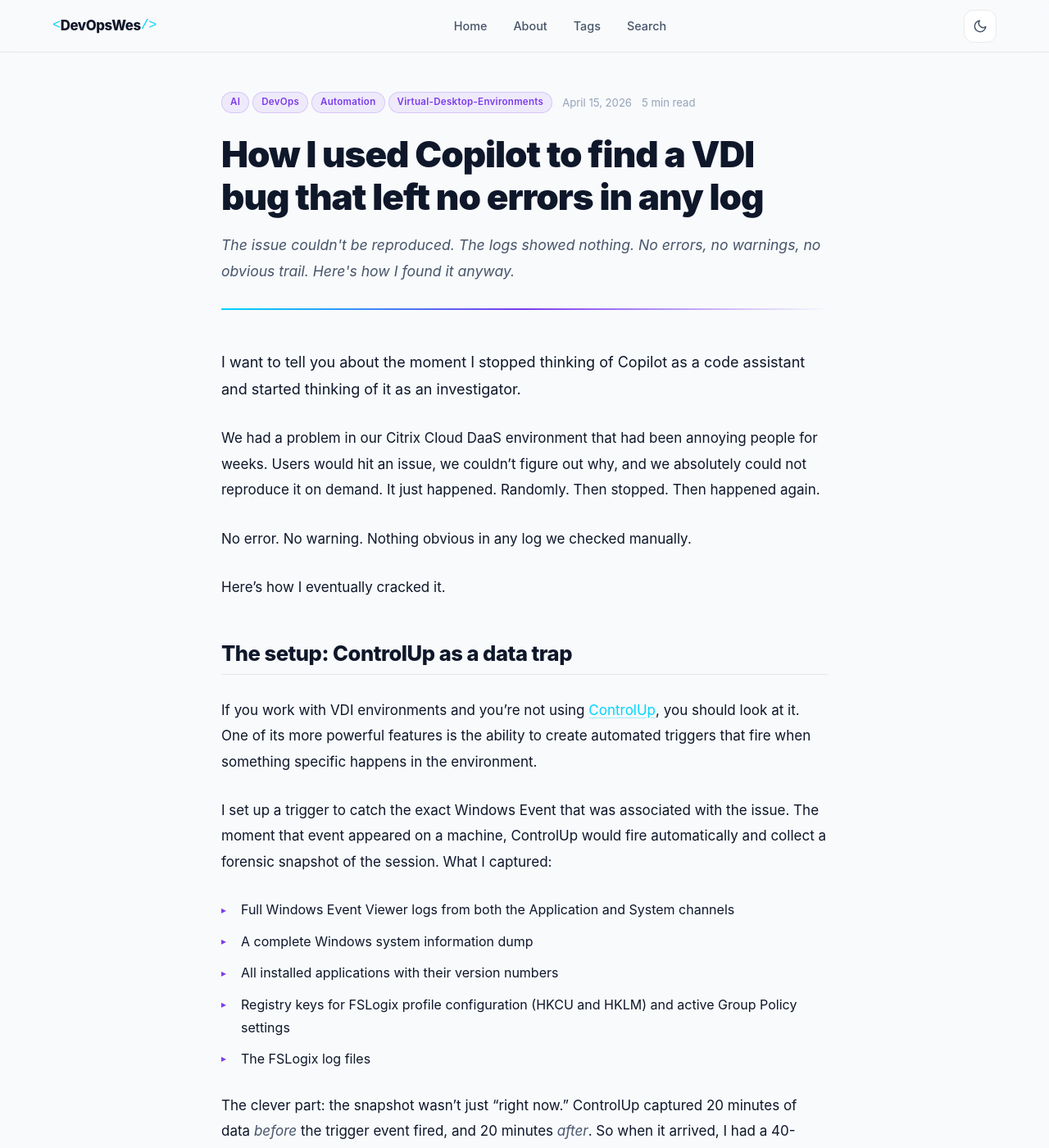
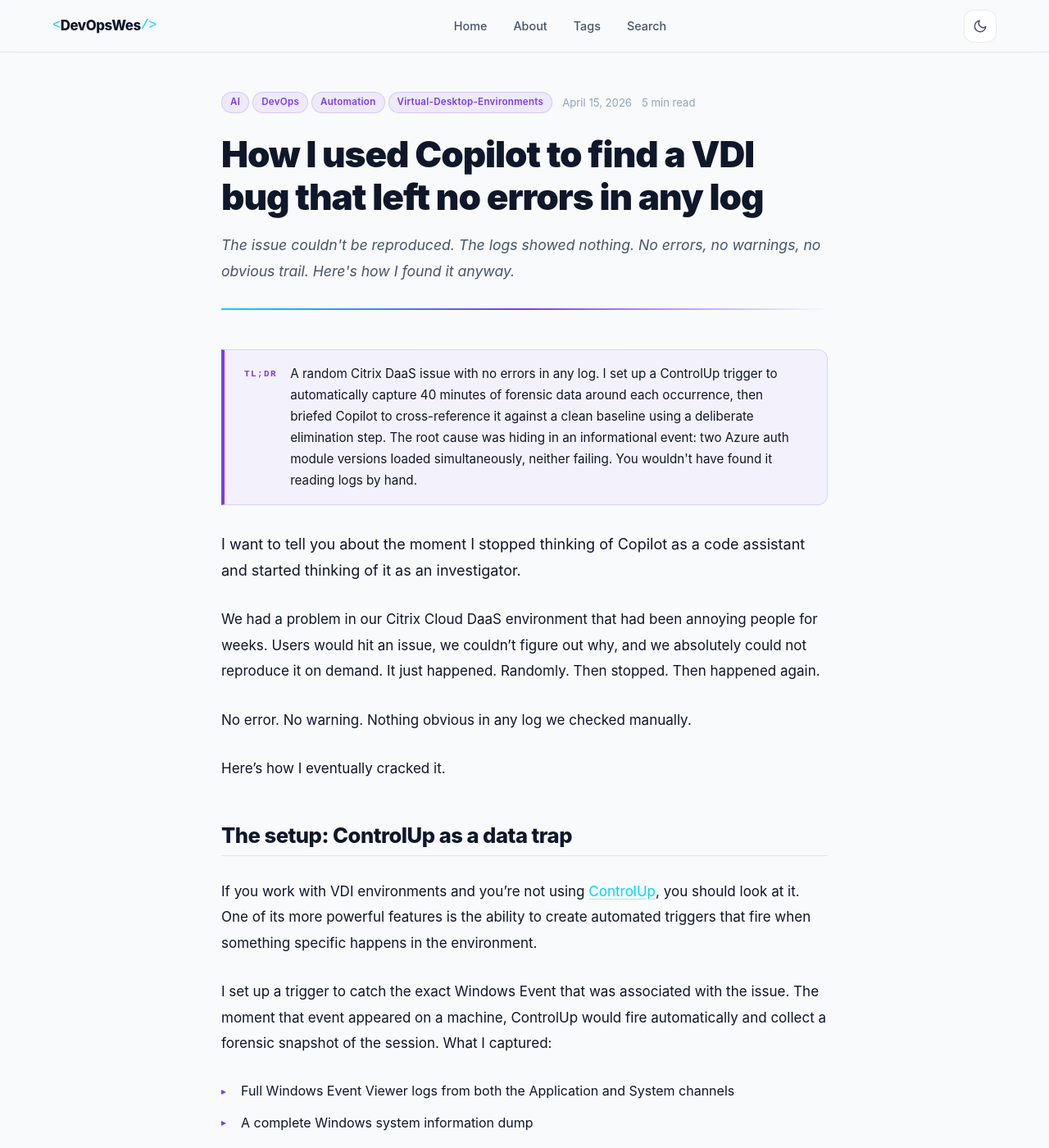
Before and after one commit to DevOpsWes/devopswes.github.io, a Jekyll site: the page built from _posts/2026-04-15-ai-transforming-devops-2026.md, in a window 1280 px wide and 1400 px high. Shown: the whole window at 82% size. Built offline with Jekyll 4.4.1, drawn with Linux system fonts in a browser that asks for light colours.

Commit message:
Add TL;DR callout to all articles
- Add tldr: front matter field to both existing posts with honest,
  answer-first summaries in Wesly's voice
- Render .post-tldr callout in post.html between header and content
- Style: left-border accent (cyan/purple), mono label, readable 0.95rem
  body; sits outside .post-content so body-text overrides don't bleed in
- Update blog-posts.instructions.md: tldr: is now required front matter
  with guidance on what it should contain (answer-first, not a teaser)

Co-authored-by: Copilot <223556219+Copilot@users.noreply.github.com>

```diff
--- a/_layouts/post.html
+++ b/_layouts/post.html
@@ -29,6 +29,13 @@ layout: default
     {% endif %}
   </header>
 
+  {% if page.tldr %}
+  <aside class="post-tldr" aria-label="Summary">
+    <span class="post-tldr-label">TL;DR</span>
+    <p>{{ page.tldr }}</p>
+  </aside>
+  {% endif %}
+
   <div class="post-content">
     {{ content }}
   </div>
--- a/_posts/2026-04-15-ai-transforming-devops-2026.md
+++ b/_posts/2026-04-15-ai-transforming-devops-2026.md
@@ -3,6 +3,7 @@ title: "How I used Copilot to find a VDI bug that left no errors in any log"
 date: 2026-04-15
 tags: [AI, DevOps, Automation, Virtual-Desktop-Environments]
 excerpt: "The issue couldn't be reproduced. The logs showed nothing. No errors, no warnings, no obvious trail. Here's how I found it anyway."
+tldr: "A random Citrix DaaS issue with no errors in any log. I set up a ControlUp trigger to automatically capture 40 minutes of forensic data around each occurrence, then briefed Copilot to cross-reference it against a clean baseline using a deliberate elimination step. The root cause was hiding in an informational event: two Azure auth module versions loaded simultaneously, neither failing. You wouldn't have found it reading logs by hand."
 ---
 
 I want to tell you about the moment I stopped thinking of Copilot as a code assistant and started thinking of it as an investigator.
--- a/_sass/_post.scss
+++ b/_sass/_post.scss
@@ -329,6 +329,44 @@
 
 .page-content { @extend .post-content; }
 
+// TL;DR callout — rendered from `tldr:` front matter field
+.post-tldr {
+  display: flex;
+  gap: $sp-4;
+  align-items: flex-start;
+  background: rgba($cyan, 0.05);
+  border: 1px solid rgba($cyan, 0.18);
+  border-left: 4px solid $cyan;
+  border-radius: 0 $r-md $r-md 0;
+  padding: $sp-4 $sp-6;
+  margin-bottom: $sp-8;
+
+  [data-theme="light"] & {
+    background: rgba($purple, 0.04);
+    border-color: rgba($purple, 0.18);
+    border-left-color: $purple;
+  }
+
+  .post-tldr-label {
+    font-family: $font-mono;
+    font-size: 0.68rem;
+    font-weight: 700;
+    letter-spacing: 1.5px;
+    text-transform: uppercase;
+    color: $cyan;
+    flex-shrink: 0;
+    padding-top: 0.25rem;
+    [data-theme="light"] & { color: $purple; }
+  }
+
+  p {
+    margin: 0;
+    font-size: 0.95rem;
+    color: var(--text);
+    line-height: 1.7;
+  }
+}
+
 // Reading progress bar (shown only on post pages)
 .reading-progress {
   position: fixed;
```
Also changed, not shown: _posts/2026-04-20-welcome-to-devopswes.md (+1 -0 lines), .github/instructions/blog-posts.instructions.md.
